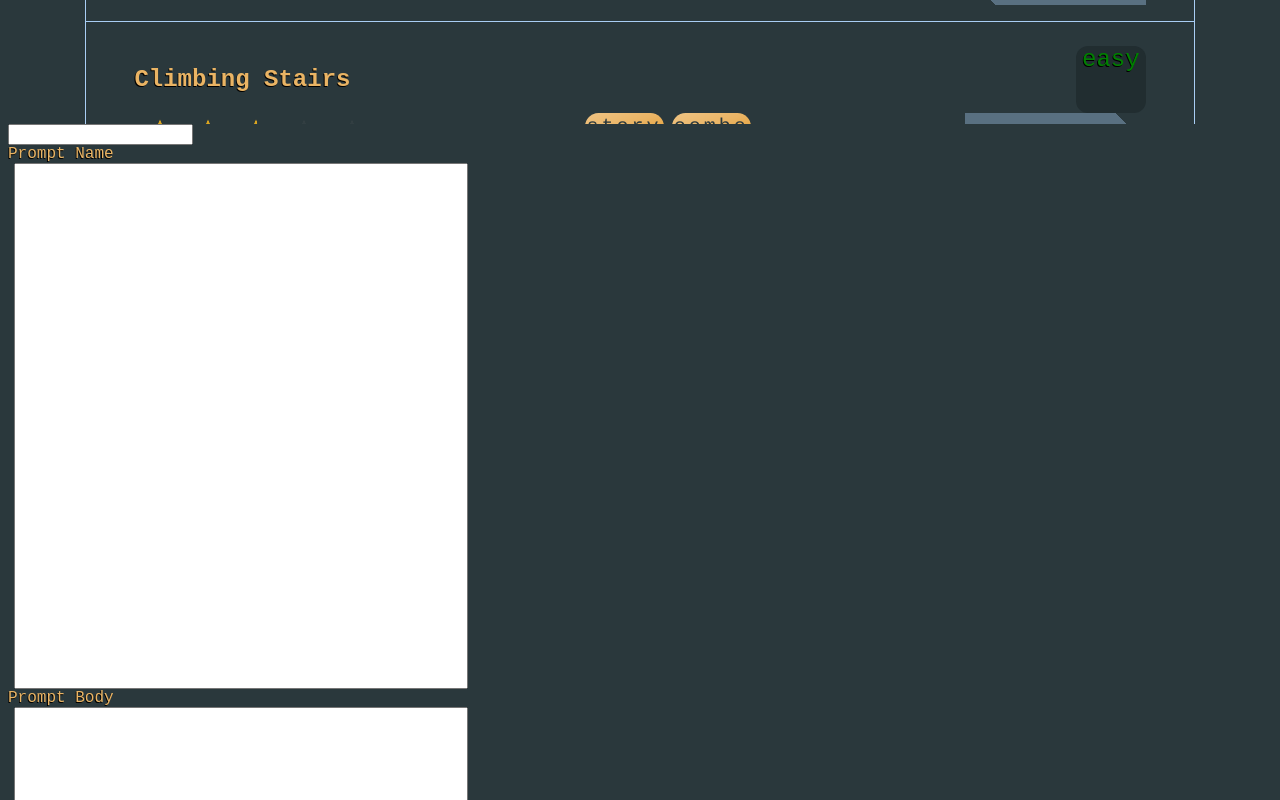
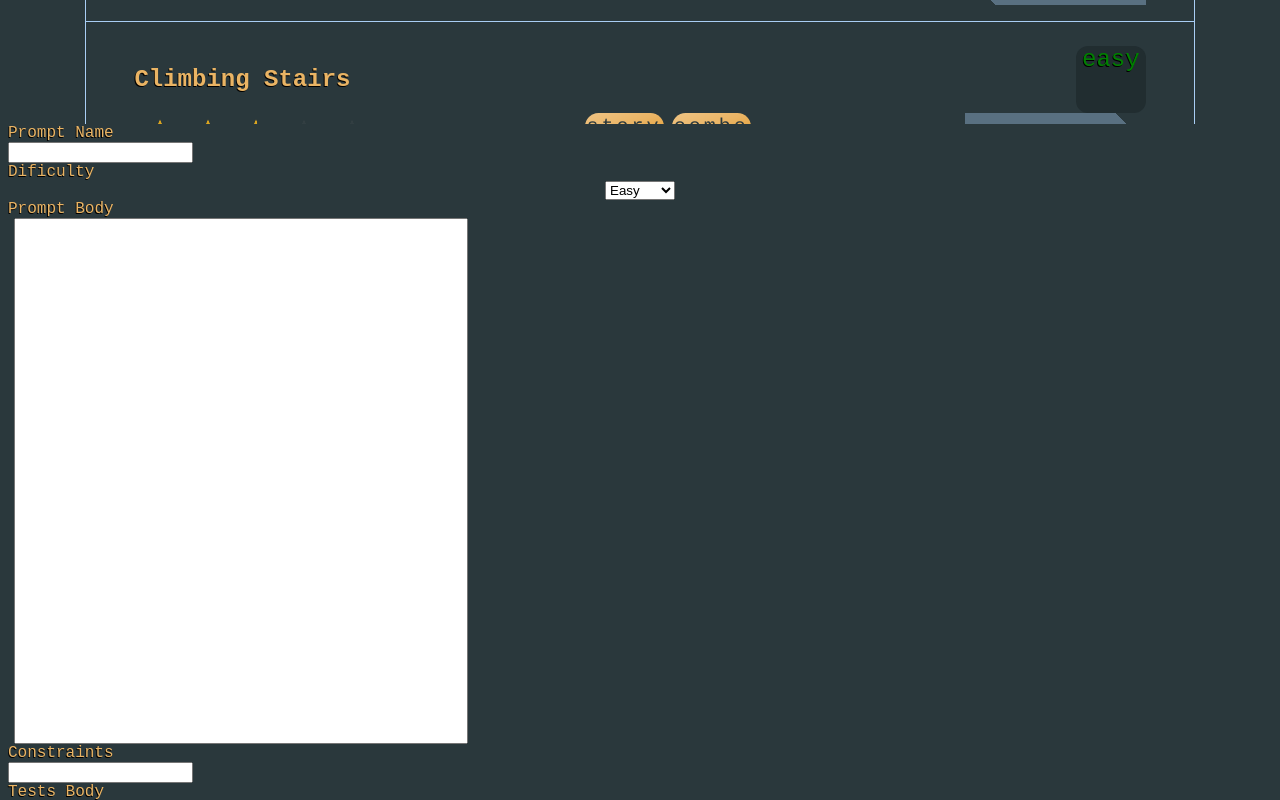
Before and after one commit to pufflehuff/codybot2000, a React app: page / in a window 1280 px wide. Shown: the part 740-1540 px from the top of the page. Built offline with nearby package versions, Linux system fonts and the light colour scheme; the HTML template or start-up script is replaced by a standard one.

Commit message:
frontend[addPrompt]: adds state to track user inputs adds a few extra inputs to gather other needed user info

```diff
--- a/client/src/components/addPrompt/AddNewPrompt.jsx
+++ b/client/src/components/addPrompt/AddNewPrompt.jsx
@@ -1,26 +1,99 @@
-import React from 'react';
+import React, { useState } from 'react';
 
 export default function AddNewPrompt() {
+  const [promptName, setPromptName] = useState('');
+  const [promptBody, setPromptBody] = useState('');
+  const [testsBody, setTestsBody] = useState('');
+  const [dificulty, setDificulty] = useState('');
+  const [constraints, setConstraints] = useState('');
+
+  const handleSubmit = () => {
+    console.log(promptName, promptBody, testsBody);
+    // examples: body.examples,
+    // constraints: body.constraints,
+    // tags: body.tags,
+    // timestamp: body.timestamp,
+    //      author: body.author,
+
+    const newPrompt = {
+      name: promptName,
+      prompt: promptBody,
+      dificulty,
+      constraints,
+      rating: 0,
+      numRatings: 0,
+    };
+    console.log(newPrompt);
+  };
+
   return (
     <form className="PromptFrom">
 
-      <label htmlFor="promptName" className="PromptTopLabel">
-        <input type="text" name="propmptName" />
-        Prompt Name
+      Prompt Name
+      <label htmlFor="promptName" className="PromptLabel">
+        <input
+          type="text"
+          name="propmptName"
+          onChange={(event) => {
+            setPromptName(event.target.value);
+          }}
+        />
       </label>
 
-      <label htmlFor="promptBody" className="PromptTextLabel">
-        <textarea type="textarea" name="body" />
-        Prompt Body
+      Dificulty
+      <label htmlFor="promptDificulty" className="PromptLabel">
+        <select
+          onChange={(event) => {
+            setDificulty(event.target.value);
+          }}
+        >
+          <option>Easy</option>
+          <option>Medium</option>
+          <option>Hard</option>
+        </select>
       </label>
 
-      <label htmlFor="testsBody">
-        <textarea type="textarea" name="testsBody" className="PromptTextLabel" />
-        Tests Body
+      Prompt Body
+      <label htmlFor="promptBody" className="PromptLabel">
+        <textarea
+          type="textarea"
+          name="promptBody"
+          onChange={(event) => {
+            setPromptBody(event.target.value);
+          }}
+        />
+      </label>
+
+      Constraints
+      <label htmlFor="promptCOnstraints" className="PromptLabel">
+        <input
+          type="text"
+          name="propmptConstraints"
+          onChange={(event) => {
+            setConstraints(event.target.value);
+          }}
+        />
+      </label>
+
+      Tests Body
+      <label htmlFor="testsBody" className="PromptLabel">
+        <textarea
+          type="textarea"
+          name="testsBody"
+          onChange={(event) => {
+            setTestsBody(event.target.value);
+          }}
+        />
       </label>
 
       <div className="PromptButton">
-        <button type="submit">
+        <button
+          type="submit"
+          onClick={(event) => {
+            event.preventDefault();
+            handleSubmit();
+          }}
+        >
           Submit
         </button>
       </div>
```
Also changed, not shown: 1 other file (tests, documents, lock files or other folders).
